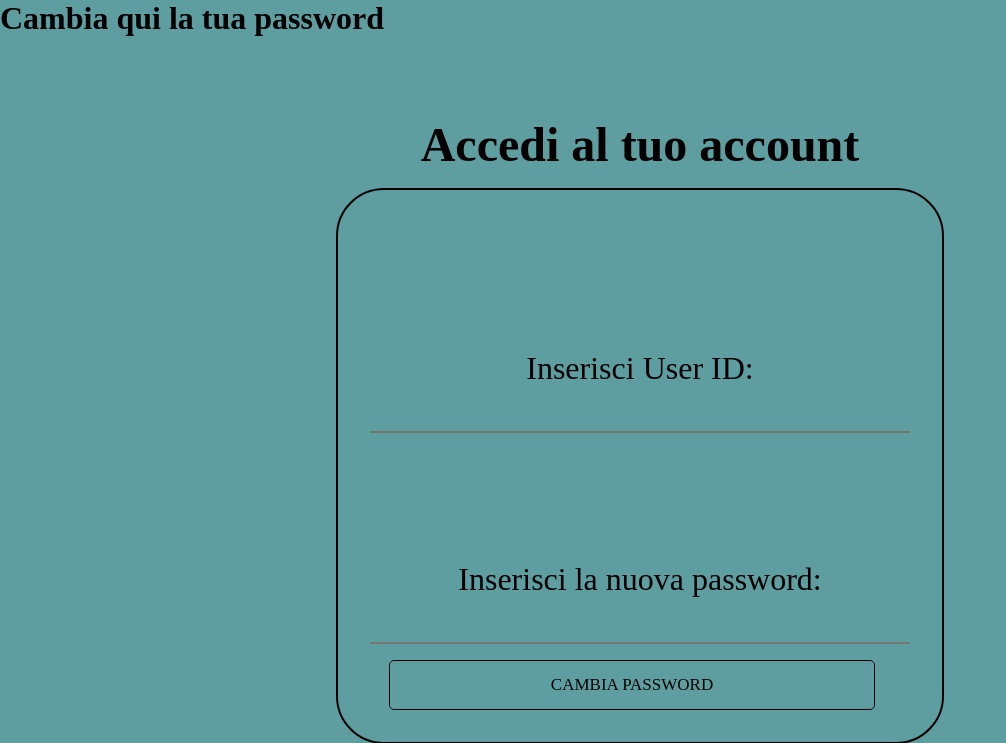
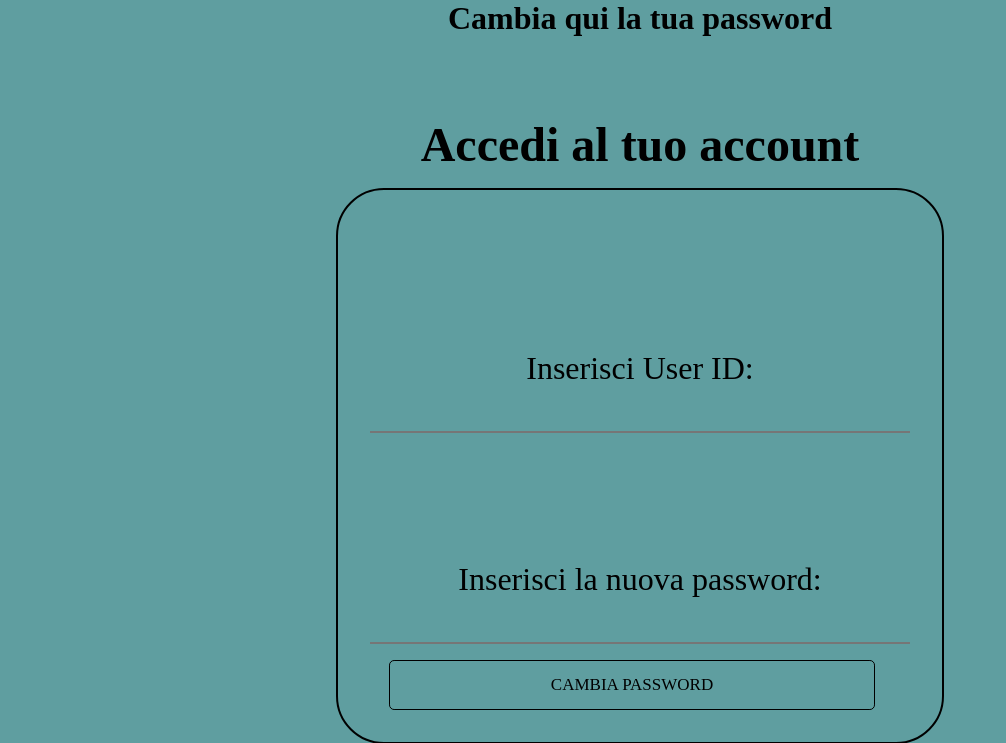
Before and after one commit to VincenzoMinardi/edusogno-esercizio, a PHP site: page /change.php in a window 1280 px wide. Shown: the top 743 px of the page, without its empty margins (0-1006 px from the left). Run offline with PHP 8.4, Linux system fonts and the light colour scheme.

Commit message:
add style title in change.php

```diff
--- a/style.css
+++ b/style.css
@@ -194,3 +194,9 @@ button {
 }
 
 /* *************** ************** */
+
+/* STYLE PAGE CHANGE-PASSWORD */
+
+.title-change {
+  text-align: center;
+}
```
